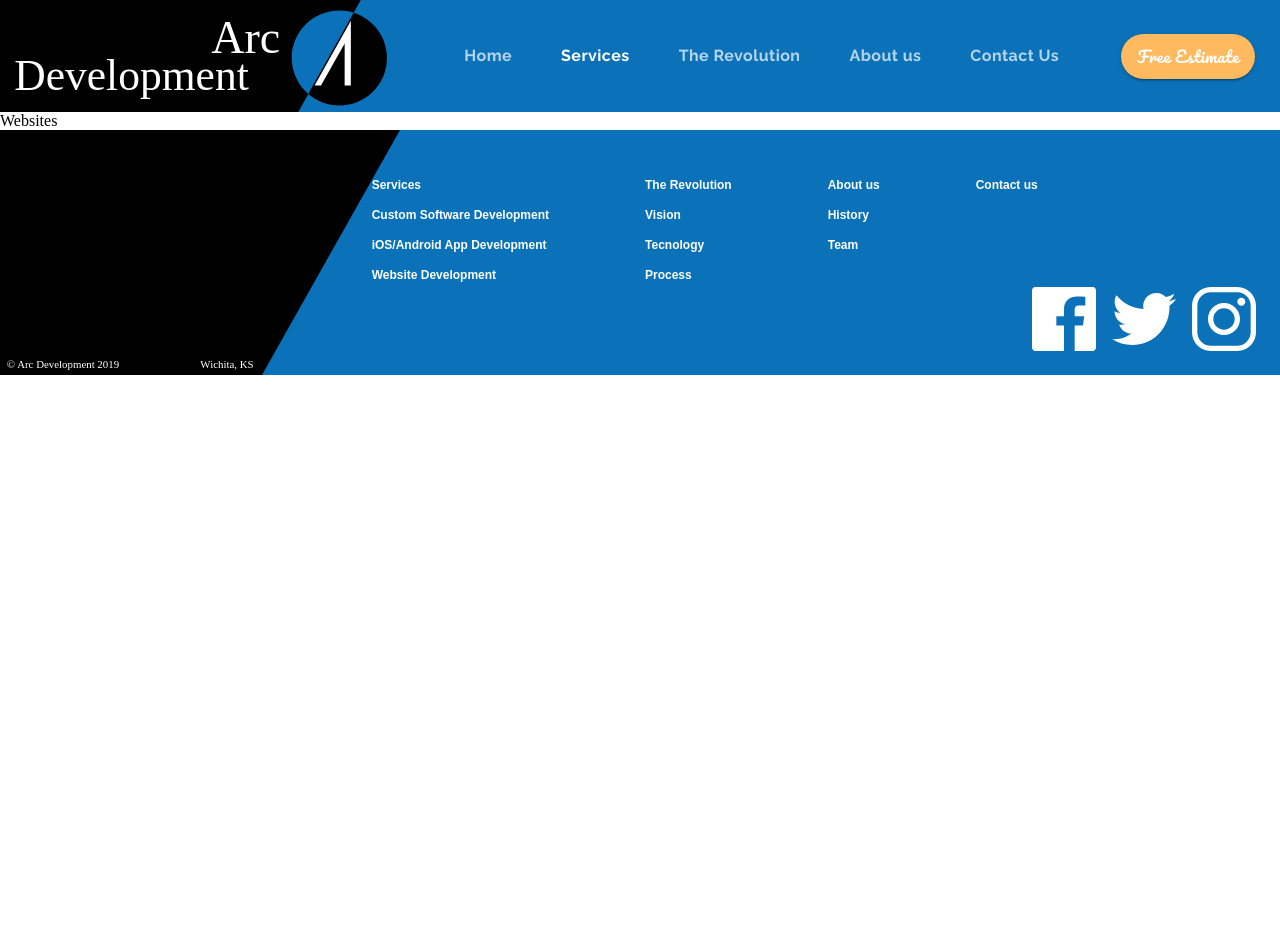
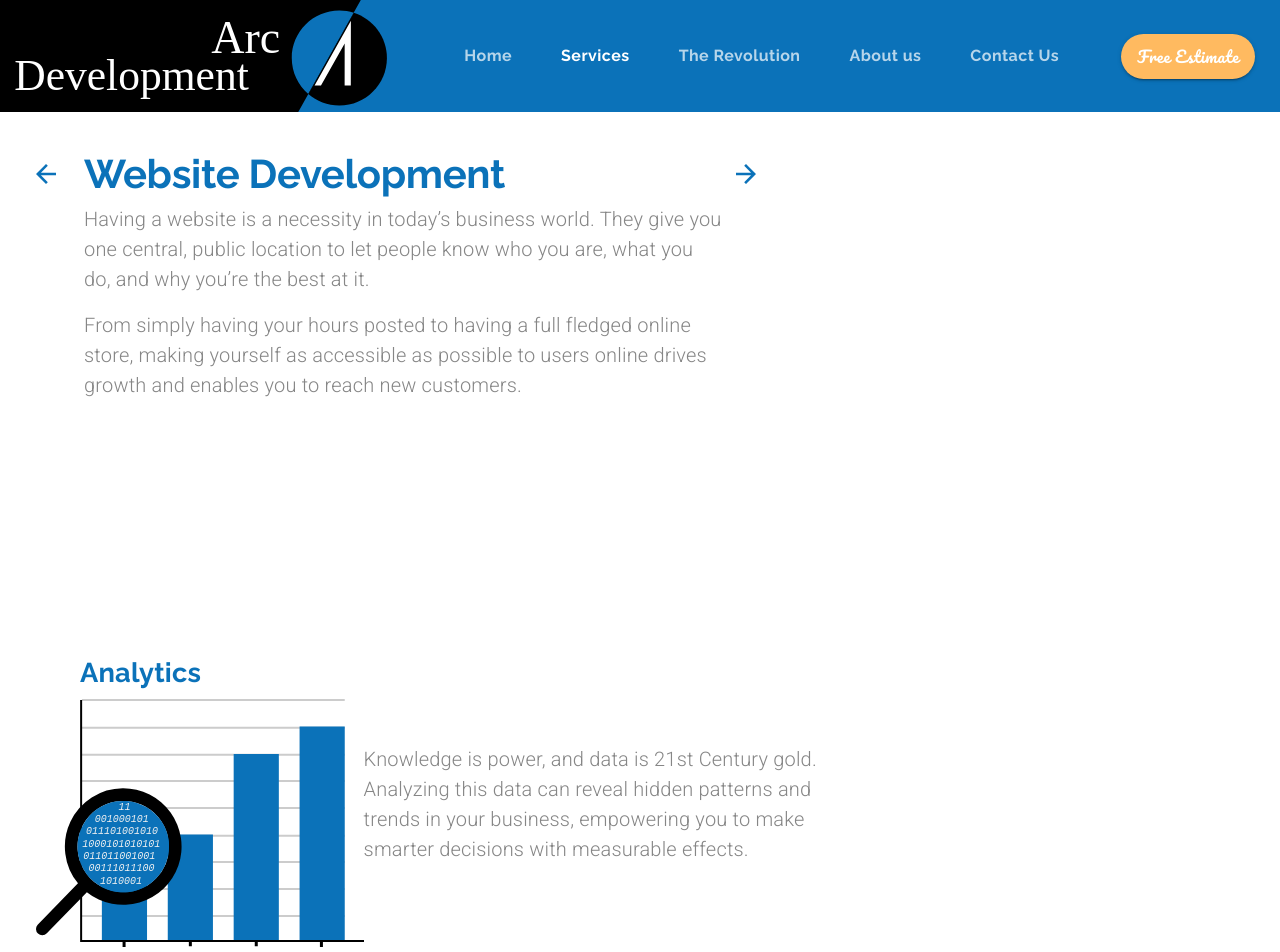
Before and after one commit to Cristianoaf81GIT/Curso-HiFi-Design-material-react, a React (Create React App) app: page /websites in a window 1280 px wide. Shown: the top 952 px of the page. Before the commit the page ends 800 px from the top, so only its background shows below. Built offline with nearby package versions, Linux system fonts and the light colour scheme.

Commit message:
96. Website Development Page - Setup

```diff
--- a/src/components/App.jsx
+++ b/src/components/App.jsx
@@ -8,6 +8,7 @@ import { ThemeProvider } from '@material-ui/styles';
 import theme from './ui/theme';
 import { BrowserRouter, Route, Switch } from 'react-router-dom';
 import MobileApps from './MobileApps';
+import Websites from './Websites';
 
 function App() {
   const [selectedIndex, setSelectedIndex] = useState(0);
@@ -70,7 +71,17 @@ function App() {
               />
             )}
           />
-          <Route exact path="/websites" component={() => <div>Websites</div>} />
+          <Route
+            exact
+            path="/websites"
+            render={(props) => (
+              <Websites
+                {...props}
+                setValue={setValue}
+                setSelectedIndex={setSelectedIndex}
+              />
+            )}
+          />
           <Route
             exact
             path="/revolution"
--- /dev/null
+++ b/src/components/Websites.jsx
@@ -0,0 +1,286 @@
+import React from 'react';
+import { Link } from 'react-router-dom';
+import { makeStyles, useTheme } from '@material-ui/core/styles';
+import Grid from '@material-ui/core/Grid';
+import IconButton from '@material-ui/core/IconButton';
+import Typography from '@material-ui/core/Typography';
+import useMediaQuery from '@material-ui/core/useMediaQuery';
+import Hidden from '@material-ui/core/Hidden';
+
+import backArrow from '../assets/backArrow.svg';
+import forwardArrow from '../assets/forwardArrow.svg';
+import analytics from '../assets/analytics.svg';
+import seo from '../assets/seo.svg';
+import outreach from '../assets/outreach.svg';
+import ecommerce from '../assets/ecommerce.svg';
+
+import CallToAction from './ui/CallToAction';
+
+const useStyles = makeStyles((theme) => ({
+  heading: {
+    maxWidth: '40em',
+  },
+  arrowContainer: {
+    marginTop: '0.5em',
+  },
+  rowContainer: {
+    paddingLeft: '5em',
+    paddingRight: '5em',
+    [theme.breakpoints.down('sm')]: {
+      paddingLeft: '1.5em',
+      paddingRight: '1.5em',
+    },
+  },
+  paragraphContainer: {
+    maxWidth: '30em',
+  },
+}));
+
+export default function Websites(props) {
+  const classes = useStyles();
+  const theme = useTheme();
+  const matchesMD = useMediaQuery(theme.breakpoints.down('md'));
+  const matchesXS = useMediaQuery(theme.breakpoints.down('xs'));
+  const matchesSM = useMediaQuery(theme.breakpoints.down('sm'));
+
+  return (
+    <Grid container direction="column">
+      <Grid
+        item
+        container
+        direction="row"
+        justifyContent={matchesMD ? 'center' : undefined}
+        className={classes.rowContainer}
+        style={{ marginTop: matchesXS ? '1em' : '2em' }}
+      >
+        <Hidden mdDown>
+          <Grid
+            item
+            className={classes.arrowContainer}
+            style={{ marginRight: '1em', marginLeft: '-3.5em' }}
+          >
+            <IconButton
+              style={{ backgroundColor: 'transparent' }}
+              component={Link}
+              to="/mobileapps"
+              onClick={() => props.setSelectedIndex(2)}
+            >
+              <img
+                src={backArrow}
+                alt="Back to iOS/Android App Development Page"
+              />
+            </IconButton>
+          </Grid>
+        </Hidden>
+        <Grid item container direction="column" className={classes.heading}>
+          <Grid item>
+            <Typography align={matchesMD ? 'center' : undefined} variant="h2">
+              Website Development
+            </Typography>
+          </Grid>
+          <Grid item>
+            <Typography
+              align={matchesMD ? 'center' : undefined}
+              variant="body1"
+              paragraph
+            >
+              Having a website is a necessity in today’s business world. They
+              give you one central, public location to let people know who you
+              are, what you do, and why you’re the best at it.
+            </Typography>
+            <Typography
+              align={matchesMD ? 'center' : undefined}
+              variant="body1"
+              paragraph
+            >
+              From simply having your hours posted to having a full fledged
+              online store, making yourself as accessible as possible to users
+              online drives growth and enables you to reach new customers.
+            </Typography>
+          </Grid>
+        </Grid>
+        <Hidden mdDown>
+          <Grid item className={classes.arrowContainer}>
+            <IconButton
+              style={{ backgroundColor: 'transparent' }}
+              component={Link}
+              to="/services"
+              onClick={() => props.setSelectedIndex(0)}
+            >
+              <img src={forwardArrow} alt="Forward to Services Page" />
+            </IconButton>
+          </Grid>
+        </Hidden>
+      </Grid>
+      <Grid
+        item
+        container
+        direction={matchesSM ? 'column' : 'row'}
+        alignItems="center"
+        className={classes.rowContainer}
+        style={{ marginTop: '15em' }}
+      >
+        <Grid item>
+          <Grid container direction="column">
+            <Grid item>
+              <Typography
+                align={matchesSM ? 'center' : undefined}
+                variant="h4"
+                gutterBottom
+              >
+                Analytics
+              </Typography>
+            </Grid>
+            <Grid item>
+              <img
+                src={analytics}
+                style={{ marginLeft: '-2.75em' }}
+                alt="graph with magnifying glass revealing 1's and 0's"
+              />
+            </Grid>
+          </Grid>
+        </Grid>
+        <Grid item className={classes.paragraphContainer}>
+          <Typography align={matchesSM ? 'center' : undefined} variant="body1">
+            Knowledge is power, and data is 21st Century gold. Analyzing this
+            data can reveal hidden patterns and trends in your business,
+            empowering you to make smarter decisions with measurable effects.
+          </Typography>
+        </Grid>
+      </Grid>
+      <Grid
+        item
+        container
+        direction={matchesSM ? 'column' : 'row'}
+        alignItems="center"
+        justifyContent="flex-end"
+        className={classes.rowContainer}
+        style={{ marginBottom: '15em', marginTop: '15em' }}
+      >
+        <Grid item>
+          <Grid container direction="column">
+            <Grid item>
+              <Typography align="center" variant="h4" gutterBottom>
+                E-Commerce
+              </Typography>
+            </Grid>
+            <Grid item>
+              <img src={ecommerce} alt="world outline made of dollar signs" />
+            </Grid>
+          </Grid>
+        </Grid>
+        <Grid
+          item
+          style={{ marginLeft: matchesSM ? 0 : '1em' }}
+          className={classes.paragraphContainer}
+        >
+          <Typography
+            align={matchesSM ? 'center' : undefined}
+            variant="body1"
+            paragraph
+          >
+            It’s no secret that people like to shop online.
+          </Typography>
+          <Typography
+            align={matchesSM ? 'center' : undefined}
+            variant="body1"
+            paragraph
+          >
+            In 2017 over $2.3 trillion was spent in e-commerce, and it’s time
+            for your slice of that pie.
+          </Typography>
+        </Grid>
+      </Grid>
+      <Grid
+        item
+        container
+        direction={matchesSM ? 'column' : 'row'}
+        alignItems="center"
+        className={classes.rowContainer}
+      >
+        <Grid item>
+          <Grid container direction="column">
+            <Grid item>
+              <Typography
+                align={matchesSM ? 'center' : undefined}
+                variant="h4"
+                gutterBottom
+              >
+                Outreach
+              </Typography>
+            </Grid>
+            <Grid item>
+              <img src={outreach} alt="megaphone" />
+            </Grid>
+          </Grid>
+        </Grid>
+        <Grid
+          item
+          className={classes.paragraphContainer}
+          style={{ marginLeft: matchesSM ? 0 : '1em' }}
+        >
+          <Typography align={matchesSM ? 'center' : undefined} variant="body1">
+            Draw people in with a dazzling website. Showing off your products
+            online is a great way to help customers decide what’s right for them
+            before visiting in person.
+          </Typography>
+        </Grid>
+      </Grid>
+      <Grid
+        item
+        container
+        direction={matchesSM ? 'column' : 'row'}
+        alignItems="center"
+        justify="flex-end"
+        className={classes.rowContainer}
+        style={{ marginTop: '15em', marginBottom: '15em' }}
+      >
+        <Grid item>
+          <Grid container direction="column">
+            <Grid item>
+              <Typography align="center" variant="h4" gutterBottom>
+                Search Engine
+                <br />
+                Optimization
+              </Typography>
+            </Grid>
+            <Grid item>
+              <img src={seo} alt="website standing on winner's podium" />
+            </Grid>
+          </Grid>
+        </Grid>
+        <Grid
+          item
+          style={{ marginLeft: matchesSM ? 0 : '1em' }}
+          className={classes.paragraphContainer}
+        >
+          <Typography
+            align={matchesSM ? 'center' : undefined}
+            variant="body1"
+            paragraph
+          >
+            How often have you ever been to the second page of Google results?
+          </Typography>
+          <Typography
+            align={matchesSM ? 'center' : undefined}
+            variant="body1"
+            paragraph
+          >
+            If you’re like us, probably never.
+          </Typography>
+          <Typography
+            align={matchesSM ? 'center' : undefined}
+            variant="body1"
+            paragraph
+          >
+            Customers don’t go there either, so we make sure your website is
+            designed to end up on top.
+          </Typography>
+        </Grid>
+      </Grid>
+      <Grid item>
+        <CallToAction setValue={props.setValue} />
+      </Grid>
+    </Grid>
+  );
+}
```
